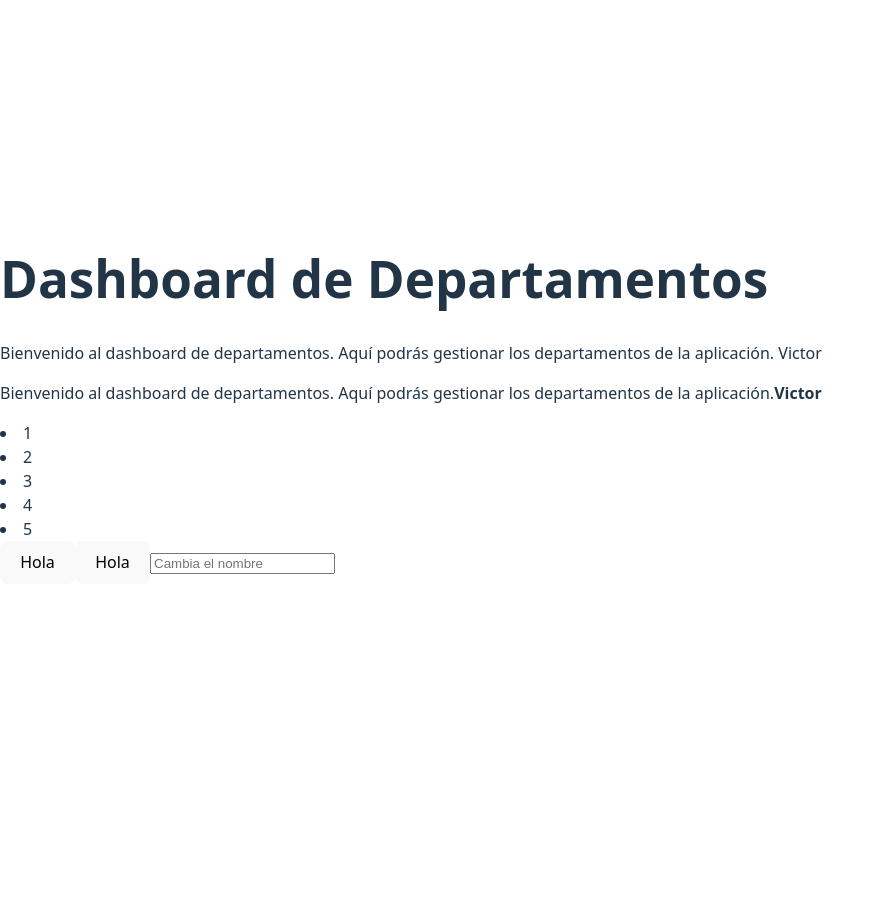
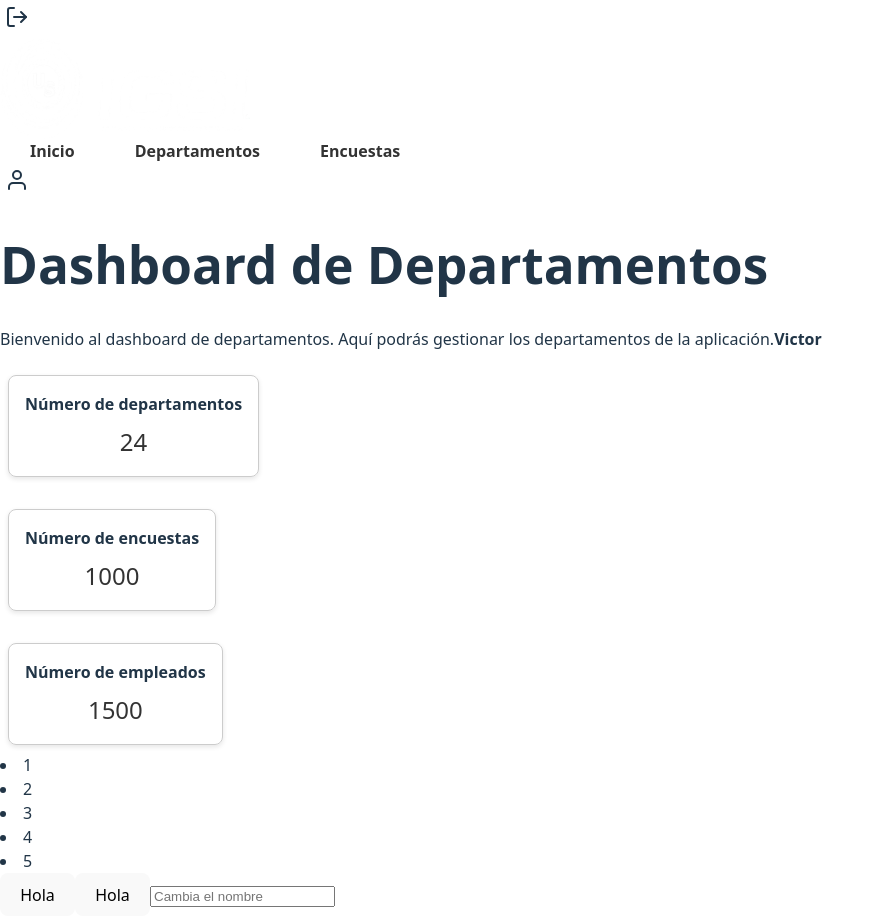
Before and after one commit to UlisesG13/IGSI-encuestas, a React (Vite) app: page / in a window 1280 px wide. Shown: the whole page, without its empty margins (0-885 px from the left). Before the commit the page ends 800 px from the top, so only its background shows below. Built offline with nearby package versions, Linux system fonts and the light colour scheme.

Commit message:
AdminAvances

```diff
--- a/package.json
+++ b/package.json
@@ -12,6 +12,7 @@
   "dependencies": {
     "react": "^19.1.1",
     "react-dom": "^19.1.1",
+    "react-icons": "^5.5.0",
     "react-router-dom": "^7.8.0"
   },
   "devDependencies": {
--- /dev/null
+++ b/src/Administrador/components/atom/InfoCard.jsx
@@ -0,0 +1,33 @@
+import React from "react";
+
+const InfoCard = ({ Titulo, Cantidad }) => {
+  const cardStyle = {
+    border: "1px solid #ccc",
+    borderRadius: "8px",
+    padding: "16px",
+    minWidth: "120px",
+    textAlign: "center",
+    boxShadow: "0 2px 5px rgba(0,0,0,0.1)",
+    margin: "8px"
+  };
+
+  const titleStyle = {
+    fontSize: "16px",
+    fontWeight: "bold",
+    marginBottom: "8px"
+  };
+
+  const quantityStyle = {
+    fontSize: "24px",
+    color: "#333"
+  };
+
+  return (
+    <div style={cardStyle}>
+      <div style={titleStyle}>{Titulo}</div>
+      <div style={quantityStyle}>{Cantidad}</div>
+    </div>
+  );
+};
+
+export default InfoCard;
--- /dev/null
+++ b/src/Administrador/components/atom/Logo.jsx
@@ -0,0 +1,18 @@
+import logoImg from "../../../assets/logo.png";
+
+const Logo = ({ width = 50, height = 50 }) => {
+  return (
+    <div>
+           <img
+      src={logoImg}
+      alt="Logo"
+      width={width}
+      height={height}
+      style={{ display: "block" }}
+    />
+    </div>
+
+  );
+};
+
+export default Logo;
--- /dev/null
+++ b/src/Administrador/components/atom/NavButton.jsx
@@ -0,0 +1,25 @@
+import React from "react";
+import { Link } from "react-router-dom";
+
+const NavButton = ({ name, to }) => {
+  return (
+    <Link
+      to={to}
+      style={{
+        textDecoration: "none",
+        color: "#333",
+        fontWeight: "bold",
+        padding: "10px 20px",
+        margin: "0 10px",
+        borderRadius: "5px",
+        transition: "background 0.3s",
+      }}
+      onMouseEnter={(e) => e.currentTarget.style.background = "#f0f0f0"}
+      onMouseLeave={(e) => e.currentTarget.style.background = "transparent"}
+    >
+      {name}
+    </Link>
+  );
+};
+
+export default NavButton;
--- /dev/null
+++ b/src/Administrador/components/atom/PerfilButton.jsx
@@ -0,0 +1,37 @@
+import React from "react";
+import { FiUser } from "react-icons/fi"; // Icono para perfil
+import { useNavigate } from "react-router-dom";
+
+const PerfilButton = () => {
+  const navigate = useNavigate();
+
+  const handleClick = () => {
+    navigate("/perfilDelUsuario"); // Ruta a la que quieres ir
+  };
+
+  const buttonStyle = {
+    background: "none",
+    border: "none",
+    cursor: "pointer",
+    padding: "5px",
+    color: "inherit"
+  };
+
+  const hoverStyle = {
+    color: "blue"
+  };
+
+  return (
+    <button
+      style={buttonStyle}
+      onMouseOver={(e) => e.currentTarget.style.color = hoverStyle.color}
+      onMouseOut={(e) => e.currentTarget.style.color = "inherit"}
+      onClick={handleClick}
+      title="Perfil del usuario"
+    >
+      <FiUser size={24} />
+    </button>
+  );
+};
+
+export default PerfilButton;
--- /dev/null
+++ b/src/Administrador/components/molecule/DashboardCards.jsx
@@ -0,0 +1,32 @@
+import InfoCard from "../atom/InfoCard"; // Asegúrate de tener el componente InfoCard
+
+const DashboardCards = ({numeroDepartamentos = 24, numeroEncuestas = 1000, numeroEmpleados = 1500}) => {
+
+
+  const data = [
+    { Titulo: "Número de departamentos", Cantidad:numeroDepartamentos },
+    { Titulo: "Número de encuestas", Cantidad: numeroEncuestas },
+    { Titulo: "Número de empleados", Cantidad: numeroEmpleados }
+  ];
+
+  const containerStyle = {
+    display: "flex",
+    flexDirection: "column", // Cambia a "row" si quieres horizontal
+    gap: "16px",
+    alignItems: "flex-start"
+  };
+
+  return (
+    <div style={containerStyle}>
+      {data.map((item, index) => (
+        <InfoCard
+          key={index}
+          Titulo={item.Titulo}
+          Cantidad={item.Cantidad}
+        />
+      ))}
+    </div>
+  );
+};
+
+export default DashboardCards;
--- /dev/null
+++ b/src/Administrador/components/molecule/HeaderLogo.jsx
@@ -0,0 +1,15 @@
+import Logo from "../atom/Logo";
+import NavButton from "../atom/NavButton";
+
+const HeaderLogo = () => {
+  return (
+    <div className="header-logo">
+        <Logo width={250} height={100} />
+        <NavButton name="Inicio" to="/" />
+        <NavButton name="Departamentos" to="/" />
+        <NavButton name="Encuestas" to="/" />
+    </div>
+  );
+}
+
+export default HeaderLogo;
--- /dev/null
+++ b/src/Administrador/components/organism/Header.jsx
@@ -0,0 +1,16 @@
+import HeaderLogo from "../molecule/HeaderLogo";
+import CloseSesionButton from "../atom/CloseSesionButton";
+import PerfilButton from "../atom/PerfilButton";
+
+const Header = () => {
+  return (
+    <header className="header">
+      <CloseSesionButton></CloseSesionButton>
+      <HeaderLogo />
+    <PerfilButton></PerfilButton>
+
+    </header>
+  );
+}
+
+export default Header;
--- a/src/Administrador/components/pages/departamentosDashboard.jsx
+++ b/src/Administrador/components/pages/departamentosDashboard.jsx
@@ -1,4 +1,6 @@
 import React, {useState} from "react";
+import Header from "../organism/Header";
+import DashboardCards from "../molecule/DashboardCards";
 
 const DepartamentosDashboard = () => {
 
@@ -22,10 +24,11 @@ const DepartamentosDashboard = () => {
 
   return (
     <div className="departamentos-dashboard">
+      <Header></Header>
       <h1>{titulo}</h1>
-      <p>Bienvenido al dashboard de departamentos. Aquí podrás gestionar los departamentos de la aplicación. {nombre}</p>
       <p>Bienvenido al dashboard de departamentos. Aquí podrás gestionar los departamentos de la aplicación.
         <strong className={nombre.length <= 5 ? 'verde' : 'rojo' }>{nombre}</strong> </p>
+        <DashboardCards></DashboardCards>
       {
           departamentos.map( (departamento , indice) => {
             return (
--- a/src/Administrador/components/pages/departamentsDashboard.jsx
+++ b/src/Administrador/components/pages/departamentsDashboard.jsx
@@ -1,5 +1,5 @@
 import React from "react";
-import CloseSesionButton from "../atom/closeSesionButton";
+import CloseSesionButton from "../atom/CloseSesionButton";
 
 
 const DepartamentsDashboard = () => {
```
Also changed, not shown: src/Administrador/components/organism/hola.jsx (deleted), src/assets/logo.png (added), 1 other file (tests, documents, lock files or other folders).
